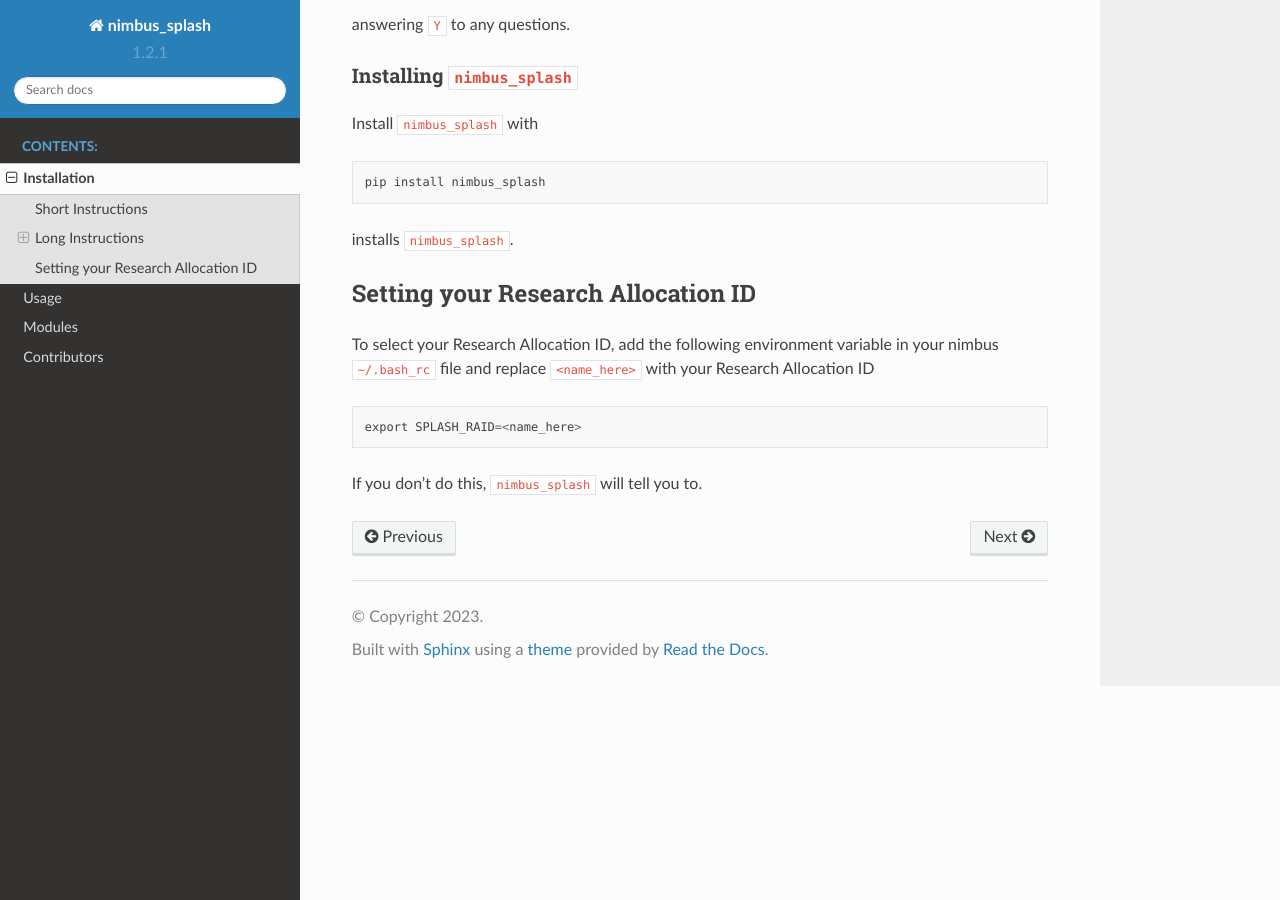
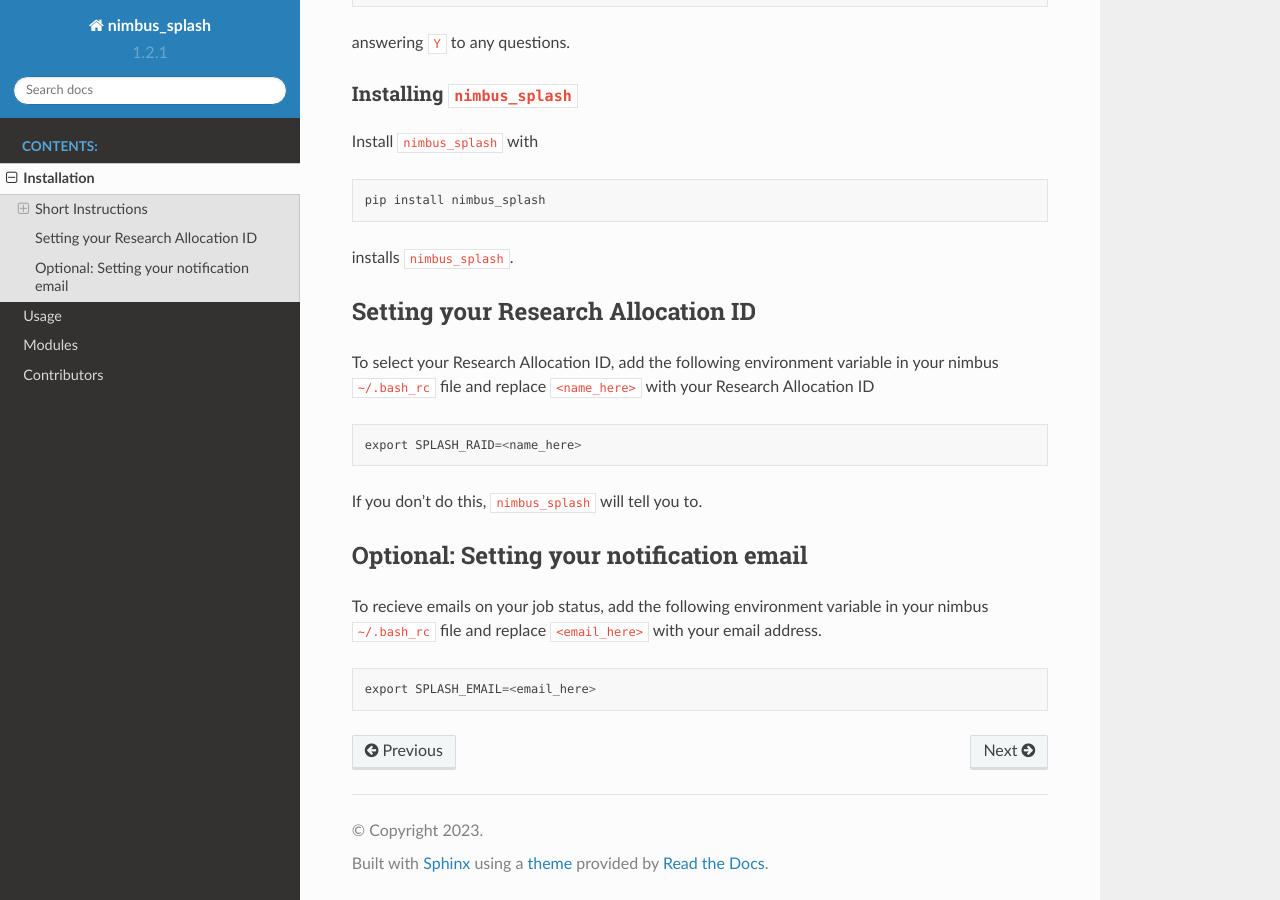
Before and after one commit to JonKragskow/nimbus_splash, a Sphinx documentation site: the page built from docs/source/installation.rst, in a window 1280 px wide and 900 px high, scrolled down 2737 px. Built offline with Sphinx 7.4.7 and the Read the Docs theme 2.0.0, drawn with Linux system fonts in a browser that asks for light colours; some of the changed text lies outside the part shown.

Commit message:
docs: add splash email

```diff
--- a/docs/source/installation.rst
+++ b/docs/source/installation.rst
@@ -17,7 +17,7 @@ Short Instructions
 4. Install ``nimbus_splash`` using ``pip``
 5. Check your installation was sucessful with ``splash -h``. You should see a help screen.
 6. Set the ``SPLASH_RAID`` environment variable to your Research Allocation ID in ``~/.bashrc`` - ``export SPLASH_RAID=<RA_ID_HERE>``
-
+7. Optional: Set the ``SPLASH_EMAIL`` environment variable to your email address to get job updates ``~/.bashrc`` - ``export SPLASH_EMAIL=<Email_Here>``
 Long Instructions
 -----------------
 
@@ -146,3 +146,13 @@ To select your Research Allocation ID, add the following environment variable in
 
 
 If you don't do this, ``nimbus_splash`` will tell you to.
+
+Optional: Setting your notification email
+-----------------------------------------
+
+To recieve emails on your job status, add the following environment variable in your nimbus
+``~/.bash_rc`` file and replace ``<email_here>`` with your email address.
+
+.. code-block::
+
+    export SPLASH_EMAIL=<email_here>
```
